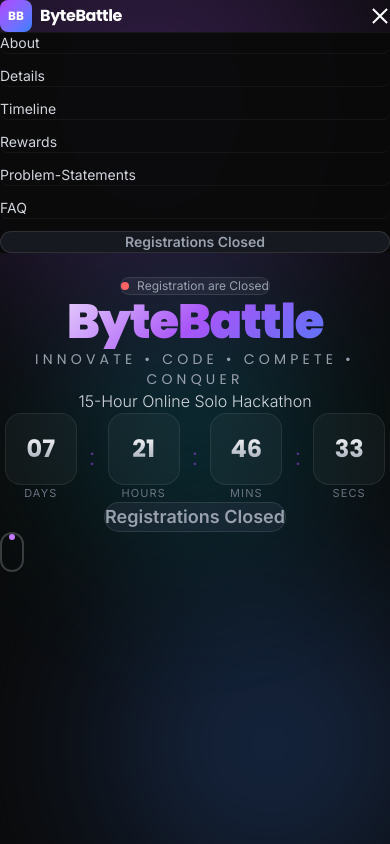
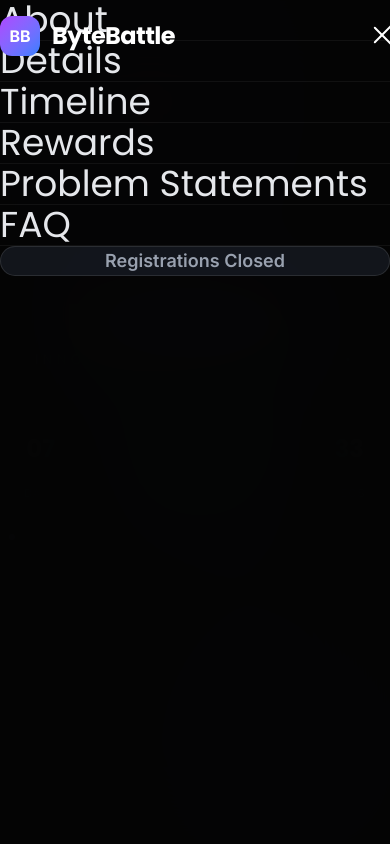
Before and after one commit to jishanmomin26/ByteBattle, a React (Vite) app: page / in a window 390 px wide. Both pictures are taken after a click on the button 380 px from the left and 16 px from the top of the page. Shown: the top 844 px of the page. Built offline with nearby package versions, Linux system fonts and the light colour scheme.

Commit message:
Update Navbar.jsx

```diff
--- a/src/components/Navbar.jsx
+++ b/src/components/Navbar.jsx
@@ -1,13 +1,12 @@
 import { useState, useEffect } from 'react'
 import { motion, AnimatePresence } from 'framer-motion'
-import { GOOGLE_FORM_URL } from '../App.jsx'
 
 const navLinks = [
   { label: 'About', href: '#about' },
   { label: 'Details', href: '#details' },
   { label: 'Timeline', href: '#timeline' },
   { label: 'Rewards', href: '#rewards' },
-  { label: 'Problem-Statements', href: '#problem-statements' },
+  { label: 'Problem Statements', href: '#problem-statements' },
   { label: 'FAQ', href: '#faq' },
 ]
 
@@ -16,131 +15,253 @@ export default function Navbar() {
   const [mobileOpen, setMobileOpen] = useState(false)
 
   useEffect(() => {
-    const onScroll = () => setScrolled(window.scrollY > 50)
+    const onScroll = () => {
+      setScrolled(window.scrollY > 40)
+    }
+
     window.addEventListener('scroll', onScroll)
+
     return () => window.removeEventListener('scroll', onScroll)
   }, [])
 
   const handleClick = (e, href) => {
     e.preventDefault()
+
     setMobileOpen(false)
-    document.querySelector(href)?.scrollIntoView({ behavior: 'smooth' })
+
+    const element = document.querySelector(href)
+
+    if (element) {
+      element.scrollIntoView({
+        behavior: 'smooth',
+        block: 'start',
+      })
+    }
   }
 
   return (
+    <>
       <motion.nav
         initial={{ y: -80 }}
         animate={{ y: 0 }}
-      transition={{ duration: 0.6, ease: 'easeOut' }}
-      className={`fixed top-0 left-0 right-0 z-50 transition-all duration-300 overflow-x-hidden ${
+        transition={{ duration: 0.6 }}
+        className={`
+          fixed top-0 left-0 right-0 z-50
+          transition-all duration-300
+          ${
             scrolled
-          ? 'bg-[#0a0a0a]/80 backdrop-blur-xl border-b border-white/5 shadow-lg shadow-purple-500/5'
+              ? 'bg-[#0a0a0a]/80 backdrop-blur-xl border-b border-white/10'
               : 'bg-transparent'
-      }`}
+          }
+        `}
       >
-      <div className="max-w-7xl mx-auto px-4 sm:px-6 lg:px-8 py-3 sm:py-4 flex items-center justify-between w-full">
+        <div
+          className="
+            max-w-7xl mx-auto
+            px-4 sm:px-6 lg:px-8
+            h-[72px]
+            flex items-center justify-between
+          "
+        >
+
           {/* Logo */}
-        <a href="#hero" onClick={(e) => handleClick(e, '#hero')} className="flex items-center gap-2 group flex-shrink-0">
-          <div className="w-8 h-8 sm:w-9 sm:h-9 rounded-lg bg-gradient-to-br from-purple-500 to-blue-500 flex items-center justify-center font-bold text-white text-xs sm:text-sm" style={{ fontFamily: 'var(--font-poppins)' }}>
+          <a
+            href="#hero"
+            onClick={(e) => handleClick(e, '#hero')}
+            className="flex items-center gap-3 z-50"
+          >
+            <div
+              className="
+                w-10 h-10
+                rounded-xl
+                bg-gradient-to-br
+                from-purple-500 to-blue-500
+                flex items-center justify-center
+                text-white font-bold
+              "
+            >
               BB
             </div>
-          <span className="text-base sm:text-xl font-bold tracking-tight group-hover:text-purple-400 transition-colors whitespace-nowrap" style={{ fontFamily: 'var(--font-poppins)' }}>
+
+            <span
+              className="
+                text-2xl
+                font-bold
+                tracking-tight
+                text-white
+              "
+              style={{ fontFamily: 'var(--font-poppins)' }}
+            >
               ByteBattle
             </span>
           </a>
 
-        {/* Desktop Links */}
-        <div className="hidden md:flex items-center gap-4 lg:gap-8">
+          {/* Desktop Menu */}
+          <div className="hidden md:flex items-center gap-8">
+
             {navLinks.map((link) => (
               <a
                 key={link.href}
                 href={link.href}
                 onClick={(e) => handleClick(e, link.href)}
-              className="text-xs lg:text-sm text-gray-400 hover:text-white transition-colors relative group whitespace-nowrap"
-              style={{ fontFamily: 'var(--font-inter)' }}
+                className="
+                  text-sm
+                  text-gray-400
+                  hover:text-white
+                  transition-colors
+                "
               >
                 {link.label}
-              <span className="absolute -bottom-1 left-0 w-0 h-0.5 bg-gradient-to-r from-purple-500 to-blue-500 group-hover:w-full transition-all duration-300" />
               </a>
             ))}
-          {/* Desktop Register Button */}
+
+            {/* Closed Button */}
             <button
               disabled
               className="
-              py-2 px-4 lg:py-2.5 lg:px-6 text-xs lg:text-sm
+                px-6 py-3
                 rounded-xl
                 bg-gray-700/30
                 border border-white/10
                 text-gray-400
                 cursor-not-allowed
-              backdrop-blur-md
                 font-medium
-              whitespace-nowrap
               "
             >
               Registrations Closed
             </button>
+
           </div>
 
           {/* Mobile Hamburger */}
           <button
             onClick={() => setMobileOpen(!mobileOpen)}
-          className="md:hidden flex flex-col gap-1.5 p-1.5 hover:bg-white/5 rounded-lg transition-colors"
-          aria-label="Toggle menu"
+            className="
+              md:hidden
+              relative
+              z-50
+              w-10 h-10
+              flex items-center justify-center
+            "
           >
-          <motion.span animate={mobileOpen ? { rotate: 45, y: 8 } : { rotate: 0, y: 0 }} className="w-5 h-0.5 bg-white block transition-all" />
-          <motion.span animate={mobileOpen ? { opacity: 0 } : { opacity: 1 }} className="w-5 h-0.5 bg-white block transition-all" />
-          <motion.span animate={mobileOpen ? { rotate: -45, y: -8 } : { rotate: 0, y: 0 }} className="w-5 h-0.5 bg-white block transition-all" />
+
+            <div className="relative w-7 h-7">
+
+              <motion.span
+                animate={
+                  mobileOpen
+                    ? { rotate: 45, y: 10 }
+                    : { rotate: 0, y: 0 }
+                }
+                className="
+                  absolute top-1
+                  w-7 h-0.5
+                  bg-white
+                  rounded-full
+                "
+              />
+
+              <motion.span
+                animate={
+                  mobileOpen
+                    ? { opacity: 0 }
+                    : { opacity: 1 }
+                }
+                className="
+                  absolute top-3
+                  w-7 h-0.5
+                  bg-white
+                  rounded-full
+                "
+              />
+
+              <motion.span
+                animate={
+                  mobileOpen
+                    ? { rotate: -45, y: -10 }
+                    : { rotate: 0, y: 0 }
+                }
+                className="
+                  absolute top-5
+                  w-7 h-0.5
+                  bg-white
+                  rounded-full
+                "
+              />
+
+            </div>
           </button>
         </div>
+      </motion.nav>
 
       {/* Mobile Menu */}
       <AnimatePresence>
         {mobileOpen && (
           <motion.div
-            initial={{ opacity: 0, height: 0 }}
-            animate={{ opacity: 1, height: 'auto' }}
-            exit={{ opacity: 0, height: 0 }}
-            transition={{ duration: 0.3 }}
-            className="md:hidden bg-[#0a0a0a]/95 backdrop-blur-xl border-t border-white/5 overflow-hidden w-full"
+            initial={{ opacity: 0, x: '100%' }}
+            animate={{ opacity: 1, x: 0 }}
+            exit={{ opacity: 0, x: '100%' }}
+            transition={{ duration: 0.35 }}
+            className="
+              fixed inset-0 z-40
+              md:hidden
+              bg-[#050505]/98
+              backdrop-blur-2xl
+            "
           >
-            <div className="px-4 sm:px-6 py-4 sm:py-6 flex flex-col gap-3 sm:gap-4 max-h-[calc(100vh-70px)] overflow-y-auto">
+
+            <div
+              className="
+                pt-28
+                px-6
+                flex flex-col
+              "
+            >
+
               {navLinks.map((link) => (
-                <motion.a
+                <a
                   key={link.href}
                   href={link.href}
                   onClick={(e) => handleClick(e, link.href)}
-                  initial={{ opacity: 0, x: -10 }}
-                  animate={{ opacity: 1, x: 0 }}
-                  transition={{ duration: 0.2 }}
-                  className="text-sm sm:text-base text-gray-300 hover:text-white py-2 sm:py-3 px-2 sm:px-3 border-b border-white/5 transition-colors rounded-lg hover:bg-white/5"
-                  style={{ fontFamily: 'var(--font-inter)' }}
+                  className="
+                    text-4xl
+                    text-gray-200
+                    py-6
+                    border-b border-white/5
+                    active:text-purple-400
+                    transition-colors
+                  "
+                  style={{
+                    fontFamily: 'var(--font-poppins)',
+                  }}
                 >
                   {link.label}
-                </motion.a>
+                </a>
               ))}
+
               {/* Mobile Closed Button */}
               <button
                 disabled
                 className="
-                  text-center mt-3 sm:mt-4
-                  rounded-xl
-                  py-3 sm:py-4 px-4 sm:px-6
+                  mt-10
+                  w-full
+                  py-5
+                  rounded-3xl
                   bg-gray-700/30
                   border border-white/10
                   text-gray-400
+                  text-lg
+                  font-semibold
                   cursor-not-allowed
-                  backdrop-blur-md
-                  font-semibold
-                  text-sm sm:text-base
                 "
               >
                 Registrations Closed
               </button>
+
             </div>
           </motion.div>
         )}
       </AnimatePresence>
-    </motion.nav>
+    </>
   )
 }
```
Lines whose indentation alone changed are shown as unchanged.
